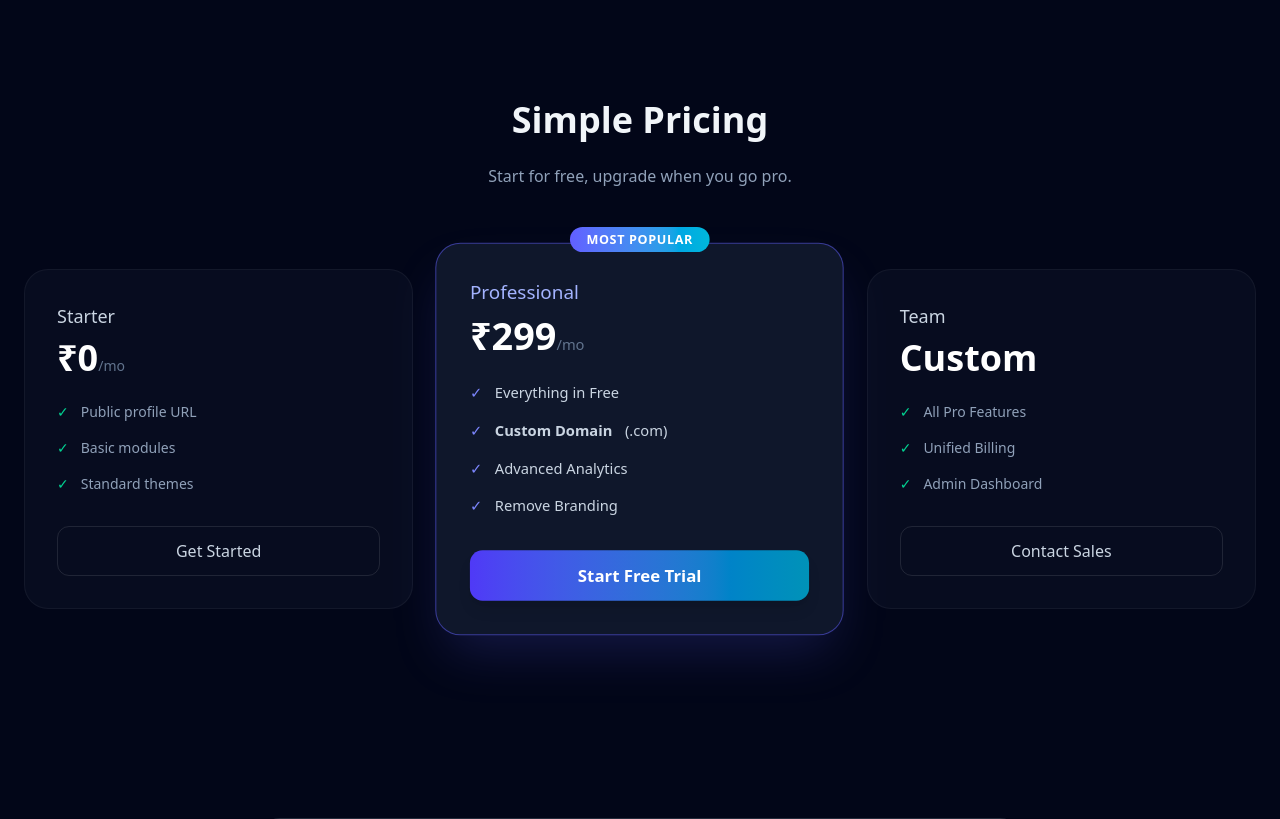
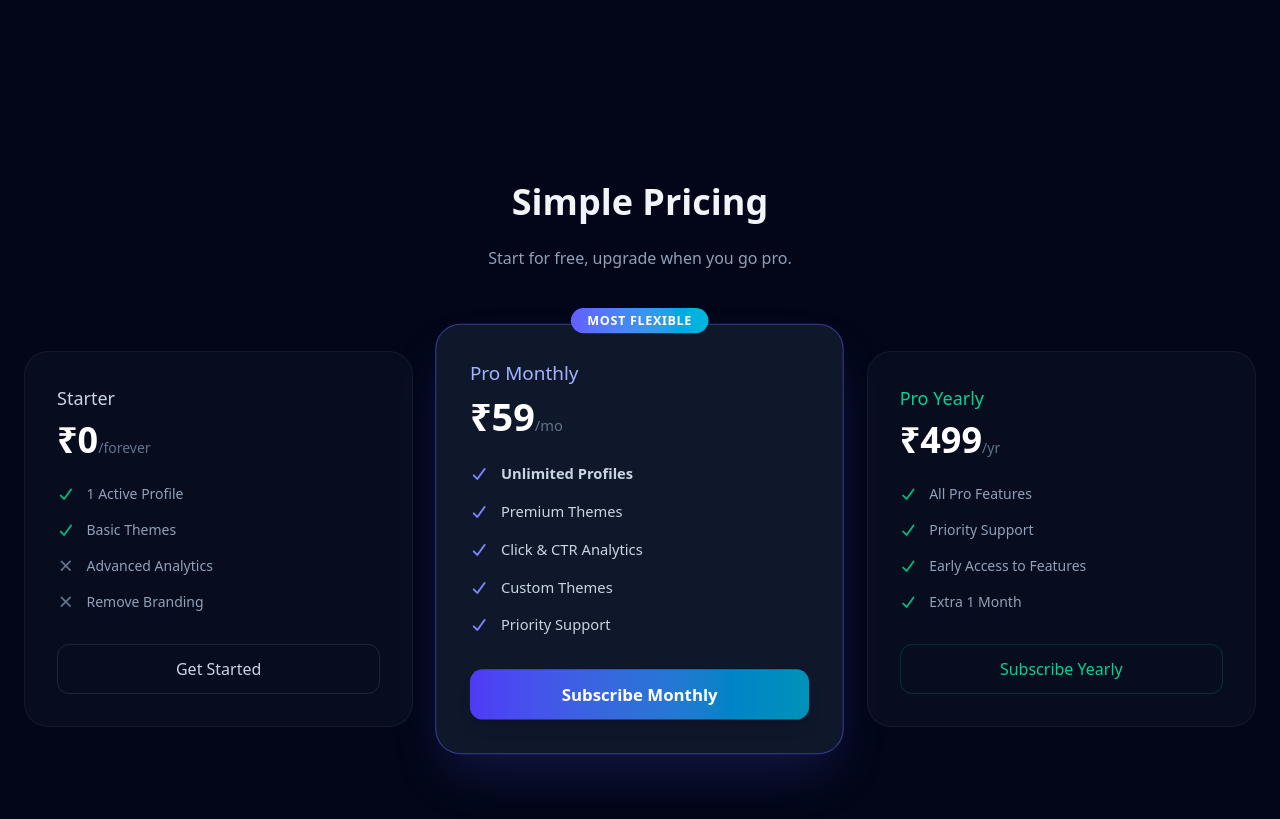
Before and after one commit to Raju-07/BioStack, a Django app: page / in a window 1280 px wide. Shown: the part 2680-3499 px from the top of the page. Run offline with Django 5.2, Linux system fonts and the light colour scheme; parts of the project's set-up code (start-up, migrations or seed data) failed here and were passed over.

Commit message:
Total User Card added

```diff
--- a/BioStack/views.py
+++ b/BioStack/views.py
@@ -1,10 +1,11 @@
 from django.shortcuts import render,redirect,get_object_or_404
 from django.contrib import messages
 from django.contrib.auth.decorators import login_required
+# from django.contrib.auth import get_user_model
 from django.views.decorators.clickjacking import xframe_options_sameorigin
 
 from profiles.forms import FeedbackForm
-from accounts.models import UserDetail
+from accounts.models import User
 from profiles.models import Profile,Theme
 
 class MockImage:
@@ -118,6 +119,8 @@ def support(request):
 
 
 def homepage(request):
+    total_users = User.objects.count()
+    print(total_users)
     if request.method == 'POST':
         form = FeedbackForm(request.POST)
         if form.is_valid():
@@ -130,7 +133,7 @@ def homepage(request):
         if request.user.is_authenticated:
             initial_data = {'name':request.user.details.full_name,'email': request.user.email, }
         form = FeedbackForm(initial=initial_data)
-    return render(request,'home.html',{'form':form})
+    return render(request,'home.html',{'form':form,'total_users':total_users})
 
 def pricing(request):
     return render(request,'navbar/pricing.html')
--- a/templates/home.html
+++ b/templates/home.html
@@ -48,7 +48,7 @@
       Share once. Update forever.
     </p>
 
-    <div class="mt-10 flex justify-center gap-4 flex-wrap mb-24">
+    <div class="mt-10 flex justify-center gap-4 flex-wrap mb-16">
       <a href='{% url "profiles:create" %}' class="group relative px-8 py-4 rounded-xl bg-indigo-600 text-white font-semibold overflow-hidden transition-all hover:scale-105 shadow-lg shadow-indigo-500/30">
         <div class="absolute inset-0 bg-gradient-to-r from-indigo-600 to-cyan-600 opacity-0 group-hover:opacity-100 transition duration-300"></div>
         <span class="relative">Create BioStack Free</span>
@@ -56,6 +56,31 @@
       <a href="{% url 'templates' %}" class="px-8 py-4 rounded-xl border border-slate-700 bg-slate-900/50 hover:bg-slate-800 transition text-slate-300 hover:text-white">
         View Demo Profile
       </a>
+    </div>
+
+    <div class="flex justify-center mb-16 fade-in-up delay-100">
+        <div class="relative group cursor-default">
+
+            <div class="absolute -inset-0.5 bg-emerald-500/20 rounded-lg blur opacity-40 group-hover:opacity-70 transition duration-500"></div>
+
+            <div class="relative inline-flex items-center gap-4 px-6 py-3 bg-[#4468BB] border border-emerald-500/30 rounded-lg shadow-xl">
+
+                <div class="flex items-center gap-2 pr-4 border-r border-white/10">
+                    <span class="relative flex h-2.5 w-2.5">
+                        <span class="animate-ping absolute inline-flex h-full w-full rounded-full bg-emerald-400 opacity-75"></span>
+                        <span class="relative inline-flex rounded-full h-2.5 w-2.5 bg-emerald-500"></span>
+                    </span>
+                    <span class="text-[10px] font-bold text-emerald-400 uppercase tracking-widest">Live</span>
+                </div>
+
+                <div class="flex items-center gap-3 font-mono text-sm text-emerald-100/80">
+                    <i class="fa-solid fa-users text-emerald-500"></i>
+                    <span>Total Users:</span>
+                    <span class="font-bold text-white text-base tracking-wide">{{ total_users|default:"2,140" }}</span>
+                </div>
+
+            </div>
+        </div>
     </div>
 
     <div class="relative mx-auto w-full max-w-5xl h-[600px] mt-16 perspective-1000">
@@ -281,39 +306,42 @@
 
         <div class="p-8 rounded-3xl bg-slate-900/40 border border-white/5 reveal hover:bg-slate-900 transition duration-300">
             <h3 class="text-lg font-medium text-slate-300 mb-2">Starter</h3>
-            <div class="text-4xl font-bold text-white mb-6">₹0<span class="text-sm font-normal text-slate-500">/mo</span></div>
+            <div class="text-4xl font-bold text-white mb-6">₹0<span class="text-sm font-normal text-slate-500">/forever</span></div>
             <ul class="space-y-4 mb-8 text-sm text-slate-400">
-                <li class="flex items-center gap-3"><span class="text-emerald-400">✓</span> Public profile URL</li>
-                <li class="flex items-center gap-3"><span class="text-emerald-400">✓</span> Basic modules</li>
-                <li class="flex items-center gap-3"><span class="text-emerald-400">✓</span> Standard themes</li>
+                <li class="flex items-center gap-3"><i class="fa-solid fa-check text-emerald-500"></i> 1 Active Profile</li>
+                <li class="flex items-center gap-3"><i class="fa-solid fa-check text-emerald-500"></i> Basic Themes</li>
+                <li class="flex items-center gap-3"><i class="fa-solid fa-xmark text-slate-500"></i> Advanced Analytics</li>
+                <li class="flex items-center gap-3"><i class="fa-solid fa-xmark text-slate-500"></i> Remove Branding</li>
             </ul>
-            <a href="#" class="block w-full py-3 text-center rounded-xl border border-white/10 hover:bg-white/5 transition text-slate-300">Get Started</a>
+            <a href="{% url 'profiles:create' %}" class="block w-full py-3 text-center rounded-xl border border-white/10 hover:bg-white/5 transition text-slate-300">Get Started</a>
         </div>
 
         <div class="relative p-8 rounded-3xl bg-slate-900 border border-indigo-500/50 shadow-2xl shadow-indigo-500/20 reveal scale-105 z-10">
             <div class="absolute -top-4 left-1/2 -translate-x-1/2 px-4 py-1 rounded-full bg-gradient-to-r from-indigo-500 to-cyan-500 text-xs font-bold text-white uppercase tracking-wider">
-                Most Popular
+                Most Flexible
             </div>
-            <h3 class="text-lg font-medium text-indigo-300 mb-2">Professional</h3>
-            <div class="text-4xl font-bold text-white mb-6">₹299<span class="text-sm font-normal text-slate-500">/mo</span></div>
+            <h3 class="text-lg font-medium text-indigo-300 mb-2">Pro Monthly</h3>
+            <div class="text-4xl font-bold text-white mb-6">₹59<span class="text-sm font-normal text-slate-500">/mo</span></div>
             <ul class="space-y-4 mb-8 text-sm text-slate-300">
-                <li class="flex items-center gap-3"><span class="text-indigo-400">✓</span> Everything in Free</li>
-                <li class="flex items-center gap-3"><span class="text-indigo-400">✓</span> <strong>Custom Domain</strong> (.com)</li>
-                <li class="flex items-center gap-3"><span class="text-indigo-400">✓</span> Advanced Analytics</li>
-                <li class="flex items-center gap-3"><span class="text-indigo-400">✓</span> Remove Branding</li>
+                <li class="flex items-center gap-3"><i class="fa-solid fa-check text-indigo-400"></i> <strong>Unlimited Profiles</strong></li>
+                <li class="flex items-center gap-3"><i class="fa-solid fa-check text-indigo-400"></i> Premium Themes</li>
+                <li class="flex items-center gap-3"><i class="fa-solid fa-check text-indigo-400"></i> Click & CTR Analytics</li>
+                <li class="flex items-center gap-3"><i class="fa-solid fa-check text-indigo-400"></i> Custom Themes</li>
+                <li class="flex items-center gap-3"><i class="fa-solid fa-check text-indigo-400"></i> Priority Support</li>
             </ul>
-            <a href="#" class="block w-full py-3 text-center rounded-xl bg-gradient-to-r from-indigo-600 to-cyan-600 hover:opacity-90 transition text-white font-semibold shadow-lg">Start Free Trial</a>
+            <a href="{% url 'profiles:subscription' %}" class="block w-full py-3 text-center rounded-xl bg-gradient-to-r from-indigo-600 to-cyan-600 hover:opacity-90 transition text-white font-semibold shadow-lg">Subscribe Monthly</a>
         </div>
 
         <div class="p-8 rounded-3xl bg-slate-900/40 border border-white/5 reveal hover:bg-slate-900 transition duration-300">
-            <h3 class="text-lg font-medium text-slate-300 mb-2">Team</h3>
-            <div class="text-4xl font-bold text-white mb-6">Custom</div>
+            <h3 class="text-lg font-medium text-emerald-400 mb-2">Pro Yearly</h3>
+            <div class="text-4xl font-bold text-white mb-6">₹499<span class="text-sm font-normal text-slate-500">/yr</span></div>
             <ul class="space-y-4 mb-8 text-sm text-slate-400">
-                <li class="flex items-center gap-3"><span class="text-emerald-400">✓</span> All Pro Features</li>
-                <li class="flex items-center gap-3"><span class="text-emerald-400">✓</span> Unified Billing</li>
-                <li class="flex items-center gap-3"><span class="text-emerald-400">✓</span> Admin Dashboard</li>
+                <li class="flex items-center gap-3"><i class="fa-solid fa-check text-emerald-500"></i> All Pro Features</li>
+                <li class="flex items-center gap-3"><i class="fa-solid fa-check text-emerald-500"></i> Priority Support</li>
+                <li class="flex items-center gap-3"><i class="fa-solid fa-check text-emerald-500"></i> Early Access to Features</li>
+                <li class="flex items-center gap-3"><i class="fa-solid fa-check text-emerald-500"></i> Extra 1 Month</li>
             </ul>
-            <a href="#" class="block w-full py-3 text-center rounded-xl border border-white/10 hover:bg-white/5 transition text-slate-300">Contact Sales</a>
+            <a href="{% url 'profiles:subscription' %}" class="block w-full py-3 text-center rounded-xl border border-emerald-500/20 hover:bg-emerald-500/10 text-emerald-400 transition">Subscribe Yearly</a>
         </div>
 
     </div>
```
